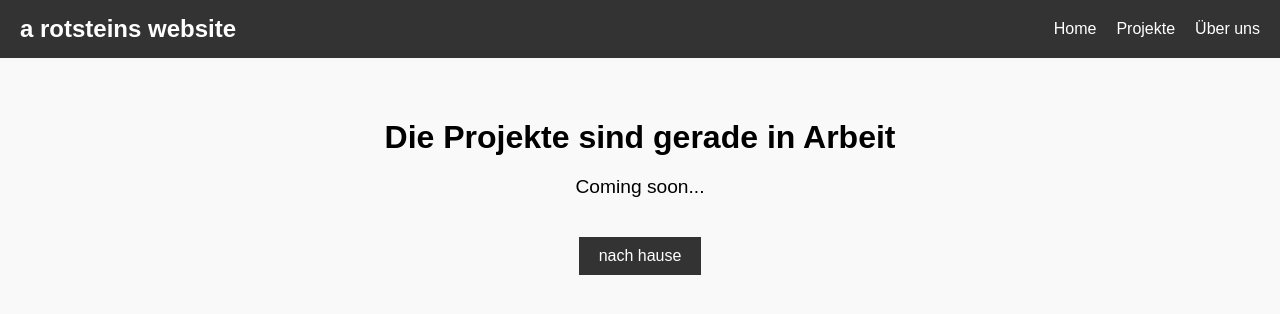
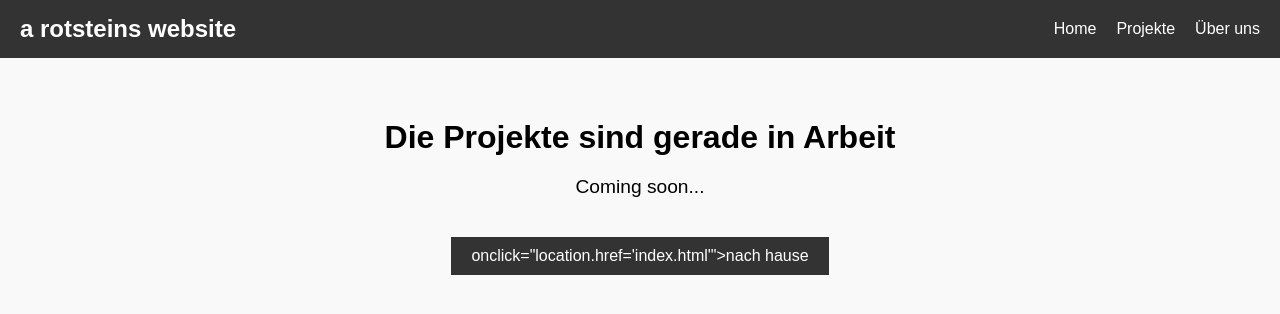
Before and after one commit to 34Alinator/ABoredMan2000.github.io, a plain HTML site: page projekte.html in a window 1280 px wide. Drawn offline with Linux system fonts and the light colour scheme.

Commit message:
Update projekte.html

```diff
--- a/projekte.html
+++ b/projekte.html
@@ -114,7 +114,7 @@
   <div class="content">
     <h1>Die Projekte sind gerade in Arbeit</h1>
     <p>Coming soon...</p>
-    <button onclick="location.href='index.html'">nach hause</button>
+    <button> onclick="location.href='index.html'">nach hause</button>
   </div>
 
   <script>
```
